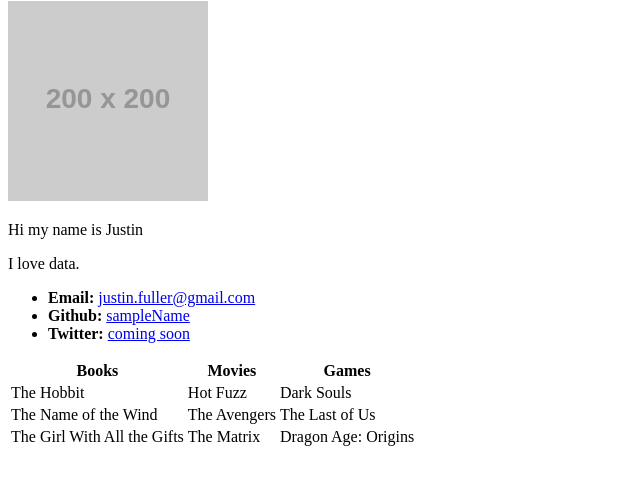
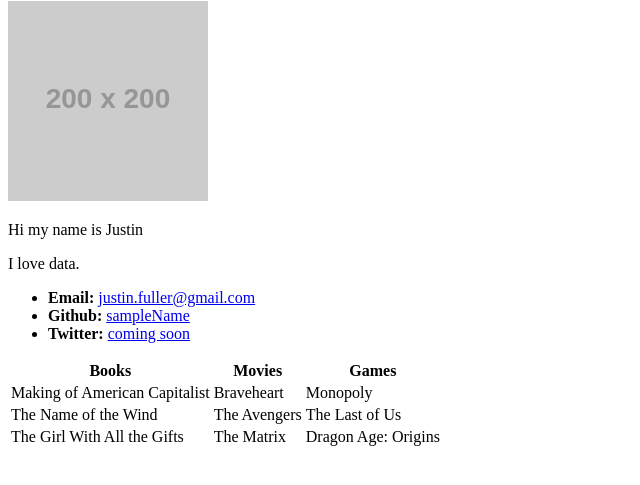
Before and after one commit to jfuller250/_jfuller250_.github.io, a plain HTML site: page index.html in a window 1280 px wide. Shown: the part 79-564 px from the top of the page, without its empty margins (0-640 px from the left). Drawn offline with Linux system fonts and the light colour scheme; placeholder pictures from the web are drawn by us.

Commit message:
Update index.html

```diff
--- a/index.html
+++ b/index.html
@@ -27,9 +27,9 @@
       <th>Games</th>
     </tr>
     <tr>
-      <td>The Hobbit</td>
-      <td>Hot Fuzz</td>
-      <td>Dark Souls</td>
+      <td>Making of American Capitalist</td>
+      <td>Braveheart</td>
+      <td>Monopoly</td>
     </tr>
     <tr>
       <td>The Name of the Wind</td>
```
